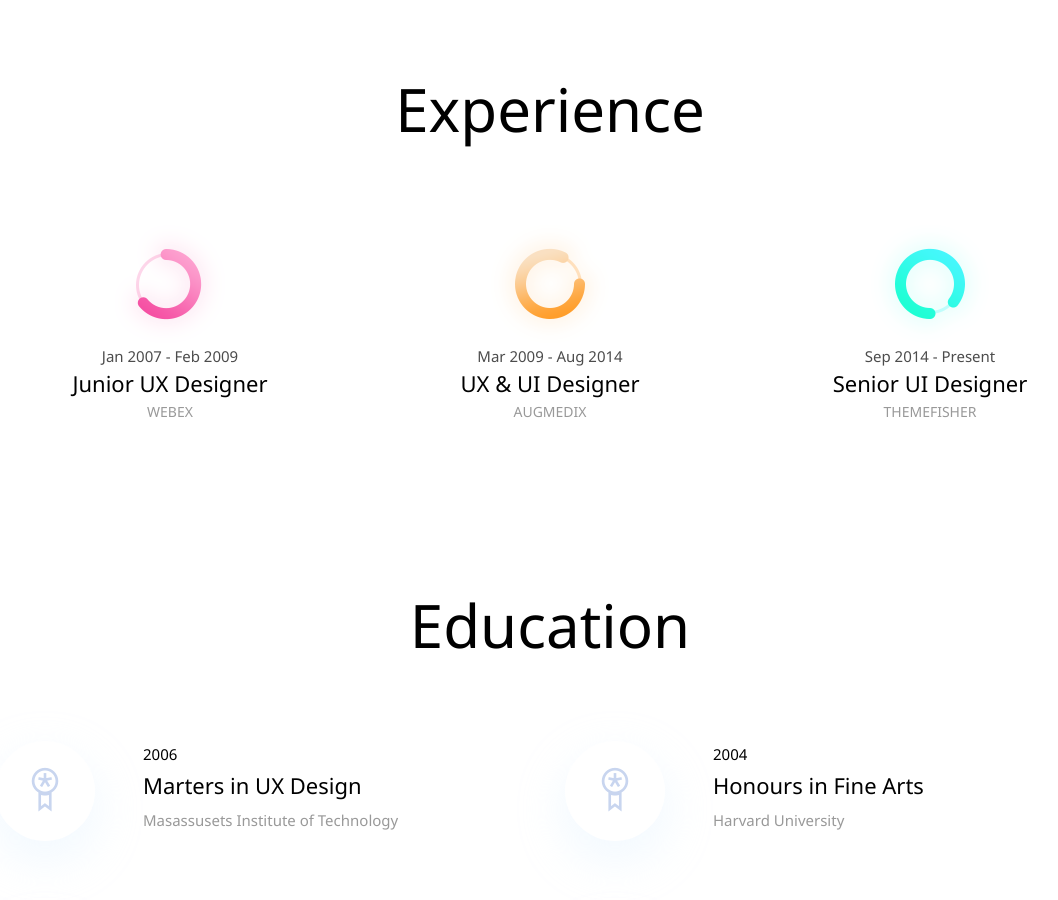
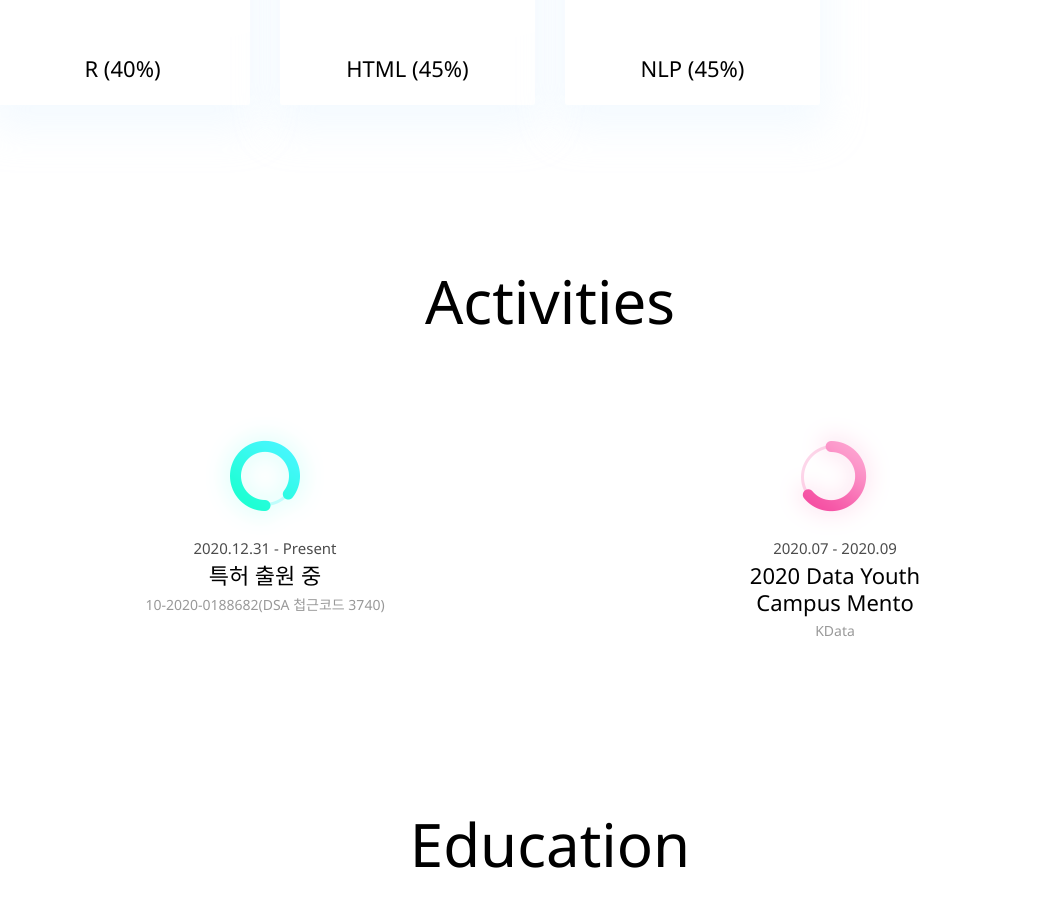
Before and after one commit to HappySoapy/HappySoapy.github.io, a Jekyll site: the page built from index.html, in a window 1280 px wide and 900 px high, scrolled down 1812 px. Shown: the whole window, without its empty margins (90-1148 px from the left). Built offline with Jekyll 4.4.1, drawn with Linux system fonts in a browser that asks for light colours; some of the changed text lies outside the part shown.

Commit message:
activities and education updated

```diff
--- a/_data/settings.yml
+++ b/_data/settings.yml
@@ -94,20 +94,24 @@
 
 skills-title: Skills
 skills:
-- {name: Python, color: '#fdb157', value: '88%'}
-- {name: SQL, color: '#9473e6', value: '62%'}
-- {name: NLP, color: '#bdecf6', value: '60%'}
-- {name: ML, color: '#ffbcaa', value: '70%'}
+- {name: Python, color: '#f0358f', value: '88%'}
+- {name: SQL, color: '#f7c139', value: '62%'}
+- {name: ML, color: '#39c1f7', value: '70%'}
+- {name: DL, color: '#3c39f7', value: '50%'}
+- {name: R, color: '#edf739', value: '40%'}
+- {name: HTML, color: '#39f77f', value: '45%'}
+- {name: NLP, color: '#b839f7', value: '45%'}
 
 
 #-------------------------------
 # Exprerience Section
 
-experience-title: Experience
+experience-title: Activities
 experience:
-- {name: Junior UX Designer, icon: 'icon-1.png', date: 'Jan 2007 - Feb 2009', organization: 'WEBEX'}
-- {name: UX & UI Designer, icon: 'icon-2.png', date: 'Mar 2009 - Aug 2014', organization: 'AUGMEDIX'}
-- {name: Senior UI Designer, icon: 'icon-3.png', date: 'Sep 2014 - Present', organization: 'THEMEFISHER'}
+- {name: 특허 출원 중, icon: 'icon-3.png', date: '2020.12.31 - Present', organization: '10-2020-0188682(DSA 첩근코드 3740)'}
+- {name: 2020 Data Youth Campus Mento, icon: 'icon-1.png', date: '2020.07 - 2020.09', organization: 'KData'}
+
+
 
 
 #-------------------------------
@@ -115,11 +119,14 @@
 
 education-title: Education
 education:
-- {name: Marters in UX Design, date: '2006', organization: 'Masassusets Institute of Technology'}
-- {name: Honours in Fine Arts, date: '2004', organization: 'Harvard University'}
-- {name: Higher Secondary Certificat, date: '2000', organization: 'Cardiff School'}
-- {name: Secondary School Certificate, date: '1998', organization: 'Cardiff School'}
-
+- {name: SQL Data Analysis Reports & Dash Board Develpment, date: '2021.06', organization: 'Comento'}
+- {name: Data Analysis with Python Certificate(95.66%), date: '2021.05', organization: 'Coursera(IBM)'}
+- {name: Applied Plotting Certificate(93.33%), Charting & Data Representation in Python Certificate(93.33%), date: '2021.05', organization: 'Coursera(Michigan Univ.)'}
+- {name: Introduction to Data Science in Python Certificate(94%), date: '2021.05', organization: 'Coursera(Michigan Univ.)'}
+- {name: Deep Learning for Business Certificate(90.28%), date: '2021.04', organization: 'Coursera(Yonsei Univ.)'}
+- {name: Bachelors in Mathematics, date: '2020.08', organization: 'Changwon University'}
+- {name: Bachelors in Statistics, date: '2020.08', organization: 'Changwon University'}
+- {name: 2019 Data Youth Campus Certificate, date: '2019.09', organization: 'KData'}
 
 # #-------------------------------
 # # Services Section
--- a/assets/scss/_typography.scss
+++ b/assets/scss/_typography.scss
@@ -1,7 +1,7 @@
 /*  typography */
 // @import url('https://fonts.googleapis.com/css?family=Playfair+Display:700|Roboto:400');
-@import url('https://fonts.googleapis.com/css2?family=Noto+Sans&display=swap');
-@import url('https://fonts.googleapis.com/css2?family=Noto+Sans+KR:wght@300;400;500;700&display=swap');
+// @import url('https://fonts.googleapis.com/css2?family=Noto+Sans&display=swap');
+// @import url('https://fonts.googleapis.com/css2?family=Noto+Sans+KR:wght@300;400;500;700&display=swap');
 
 body {
   line-height: 1.2;
```
